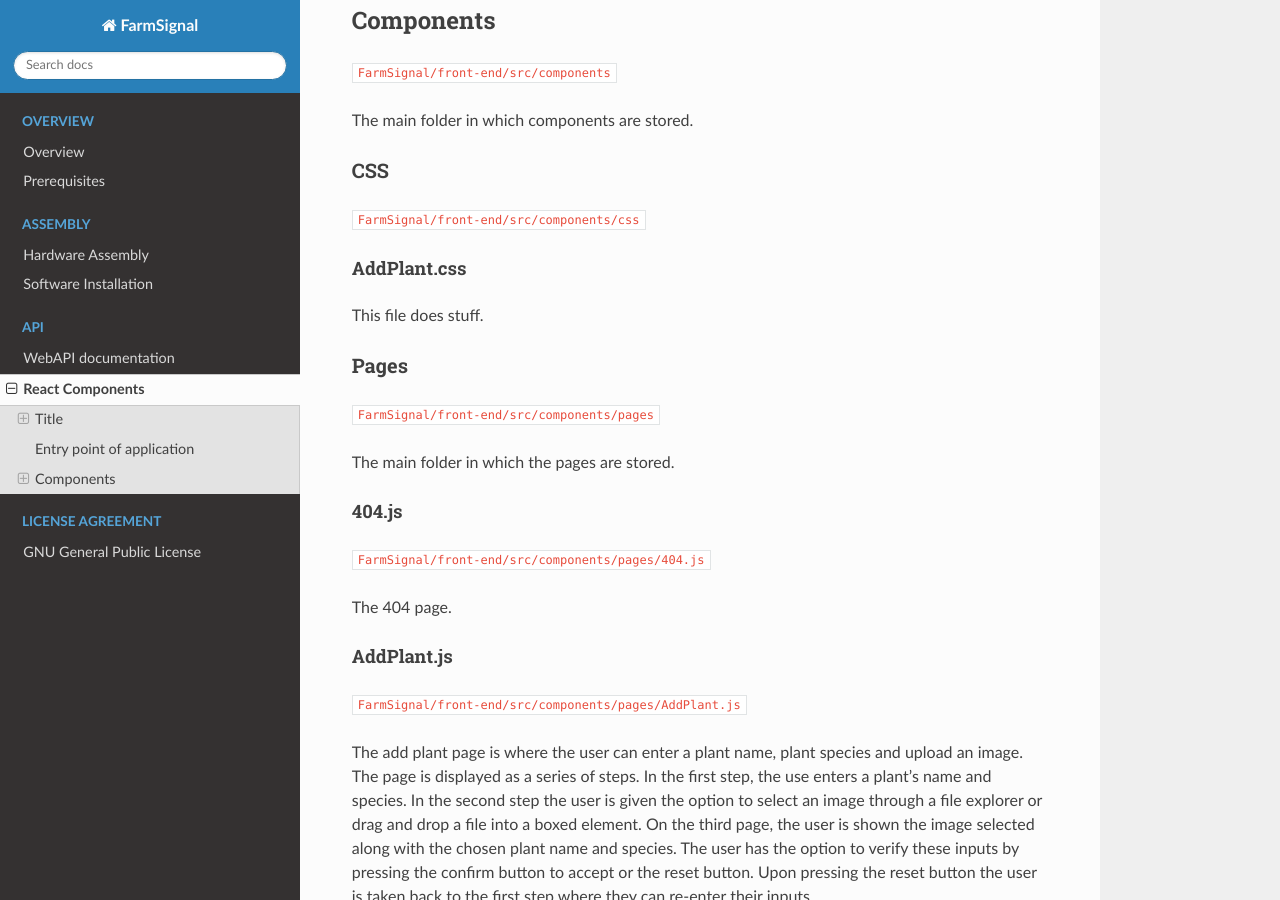
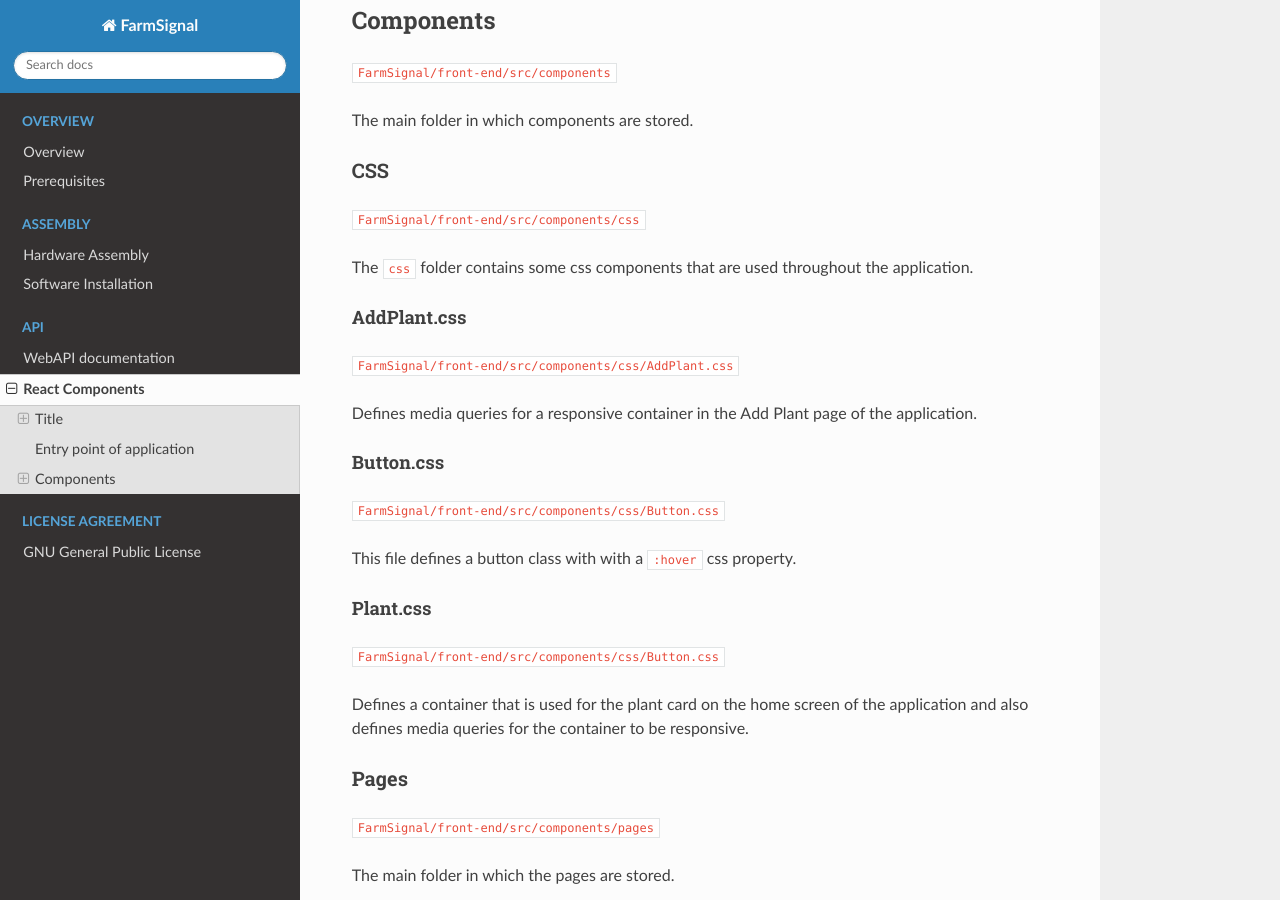
Before and after one commit to AlanConstantino/FarmSignal, a Sphinx documentation site: the page built from docs/front-end/react.rst, in a window 1280 px wide and 900 px high, scrolled down 1137 px. Built offline with Sphinx 7.4.7 and the Read the Docs theme 2.0.0, drawn with Linux system fonts in a browser that asks for light colours.

Commit message:
Added to CSS documentation

```diff
--- a/docs/front-end/react.rst
+++ b/docs/front-end/react.rst
@@ -80,10 +80,28 @@
 
 ``FarmSignal/front-end/src/components/css``
 
+The ``css`` folder contains some css components that are used throughout the application.
+
 AddPlant.css
 ------------
 
-This file does stuff.
+``FarmSignal/front-end/src/components/css/AddPlant.css``
+
+Defines media queries for a responsive container in the Add Plant page of the application.
+
+Button.css
+------------
+
+``FarmSignal/front-end/src/components/css/Button.css``
+
+This file defines a button class with with a ``:hover`` css property.
+
+Plant.css
+------------
+
+``FarmSignal/front-end/src/components/css/Button.css``
+
+Defines a container that is used for the plant card on the home screen of the application and also defines media queries for the container to be responsive.
 
 Pages
 =====
```
